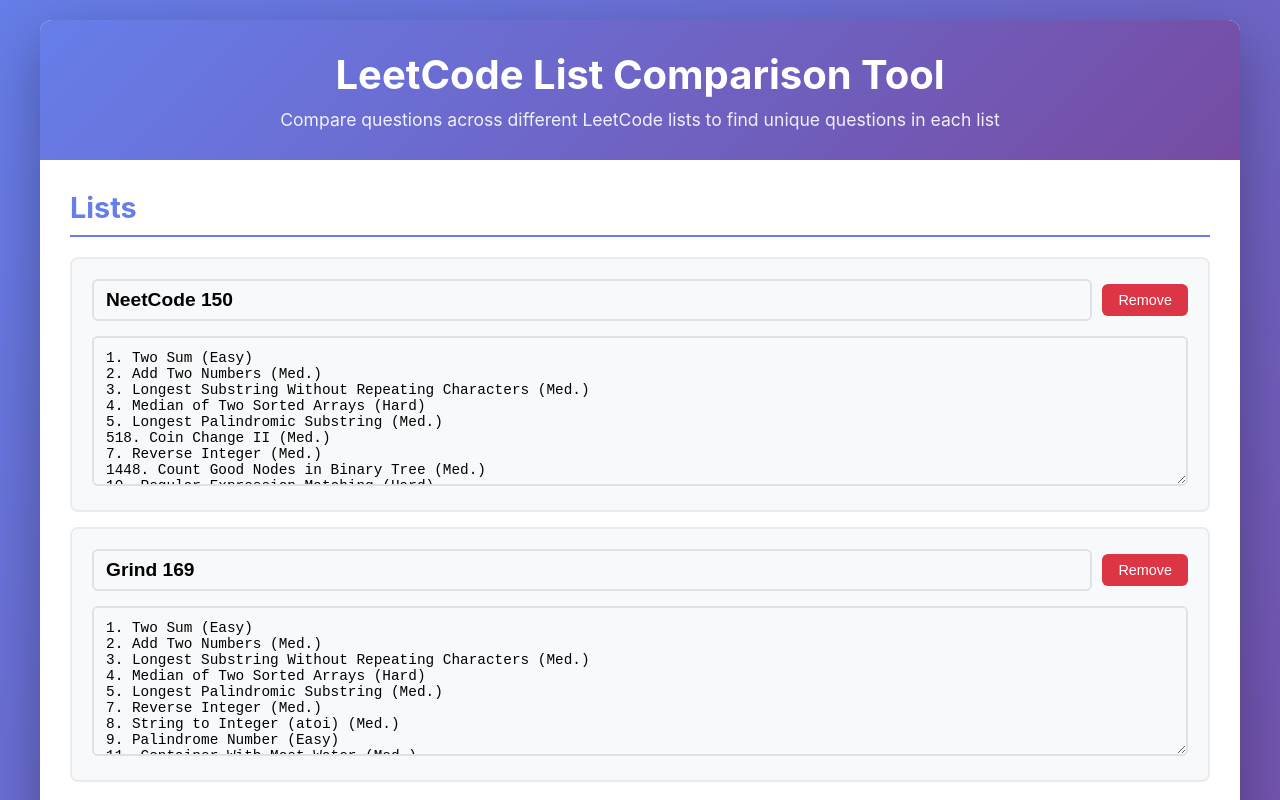
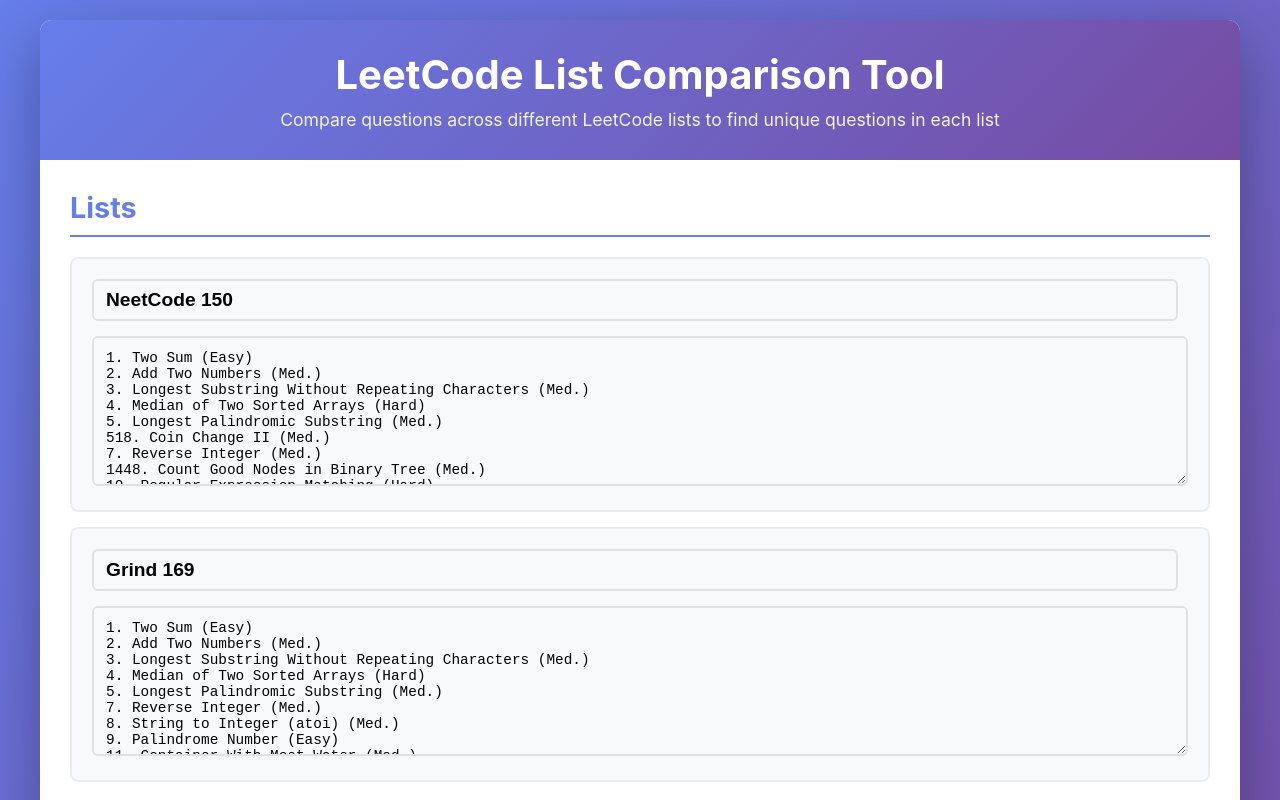
Before and after one commit to youngjun-yoo16/leetcode-list-comparison, a React (Vite) app: page / in a window 1280 px wide. Shown: the top 800 px of the page. Built offline with nearby package versions, Linux system fonts and the light colour scheme.

Commit message:
feat: remove delete button from list items

```diff
--- a/src/App.tsx
+++ b/src/App.tsx
@@ -25,12 +25,6 @@ function App() {
     ComparisonResult[]
   >([]);
   const [stats, setStats] = useState<ComparisonStats | null>(null);
-
-  const removeList = useCallback((id: string) => {
-    setLists((prev: LeetCodeList[]) =>
-      prev.filter((list: LeetCodeList) => list.id !== id)
-    );
-  }, []);
 
   const updateList = useCallback(
     (id: string, field: "name" | "questions", value: string) => {
@@ -126,7 +120,6 @@ function App() {
                 key={list.id}
                 list={list}
                 onUpdate={updateList}
-                onRemove={removeList}
               />
             ))}
           </div>
--- a/src/components/ListItem.tsx
+++ b/src/components/ListItem.tsx
@@ -4,13 +4,11 @@ import { LeetCodeList } from "../types";
 interface ListItemProps {
   list: LeetCodeList;
   onUpdate: (id: string, field: "name" | "questions", value: string) => void;
-  onRemove: (id: string) => void;
 }
 
 export const ListItem: React.FC<ListItemProps> = ({
   list,
   onUpdate: _onUpdate,
-  onRemove,
 }) => {
   return (
     <div className="list-item">
@@ -22,9 +20,6 @@ export const ListItem: React.FC<ListItemProps> = ({
           placeholder="List name (e.g., NeetCode 150)"
           readOnly
         />
-        <button className="remove-list-btn" onClick={() => onRemove(list.id)}>
-          Remove
-        </button>
       </div>
       <textarea
         className="questions-textarea"
```
